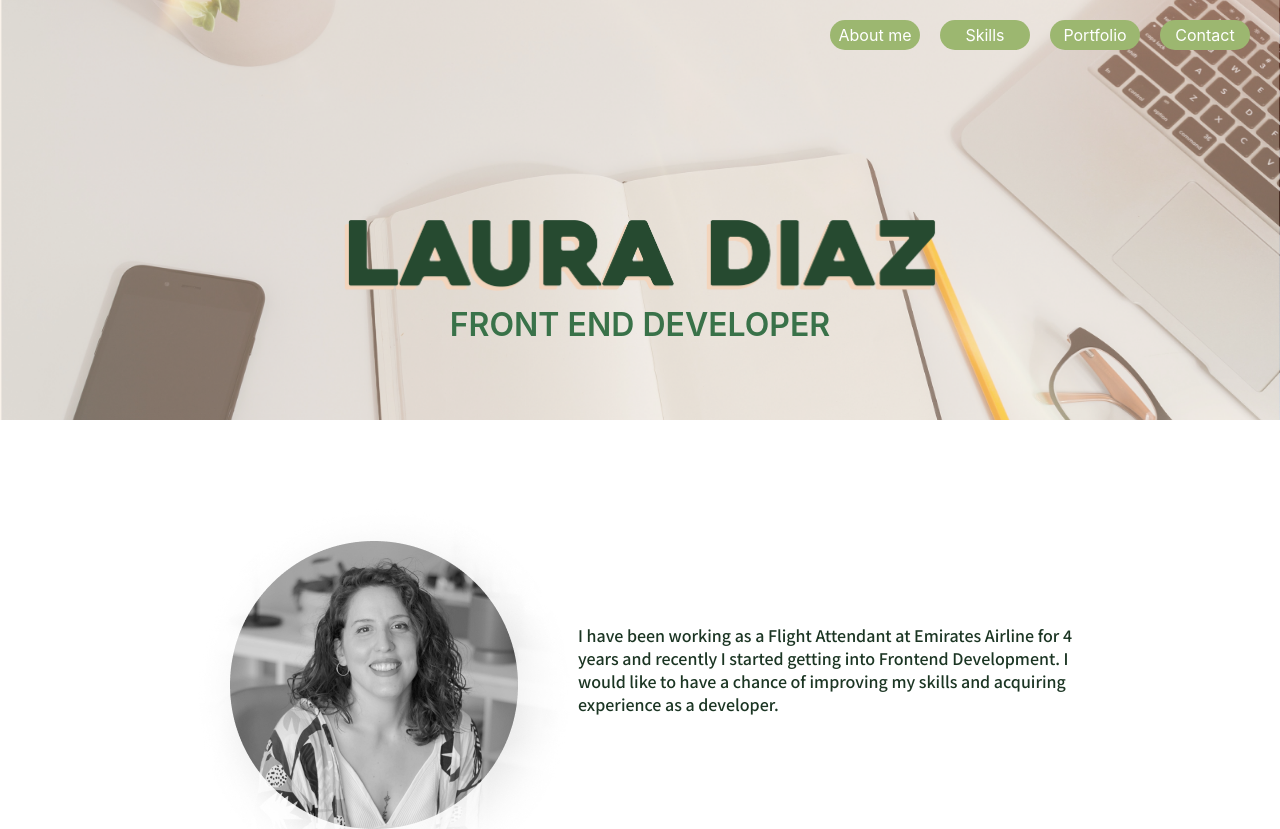
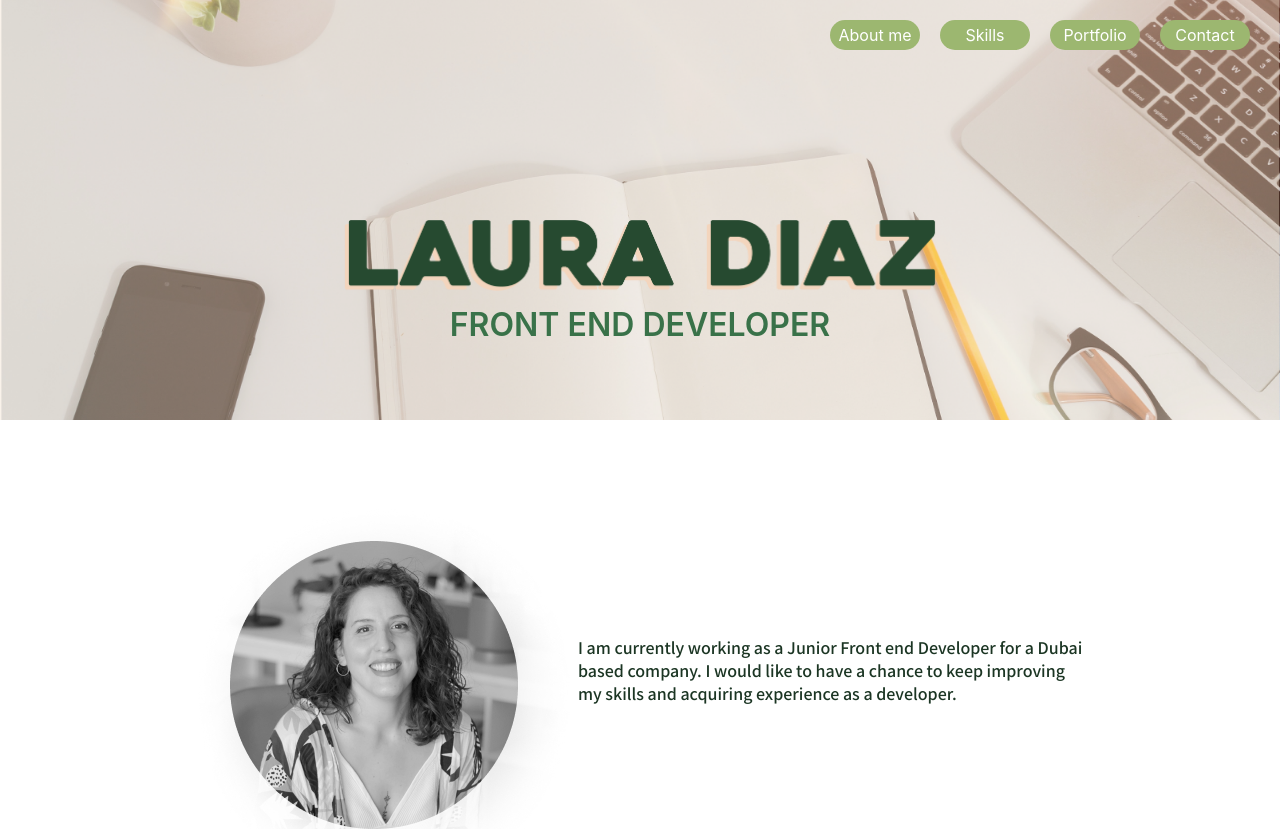
Before and after one commit to lalidiaz/Personal-portfolio-ReactJs, a React (Create React App) app: page / in a window 1280 px wide. Shown: the top 829 px of the page. Built offline with nearby package versions, Linux system fonts and the light colour scheme.

Commit message:
about me edit

```diff
--- a/src/Components/AboutMe/index.js
+++ b/src/Components/AboutMe/index.js
@@ -8,8 +8,7 @@ class AboutMe extends React.Component {
         return (
             <div className='AboutMe' id='AboutMe'>
                 <img className='me' src={userImage} alt='' />
-                <p className="description">I have been working as a Flight Attendant at Emirates Airline for 4 years and recently
-                I started getting into Frontend Development. I would like to have a chance of improving my skills and
+                <p className="description">I am currently working as a Junior Front end Developer for a Dubai based company. I would like to have a chance to keep improving my skills and
             acquiring experience as a developer.</p>
             </div>
         )
```
